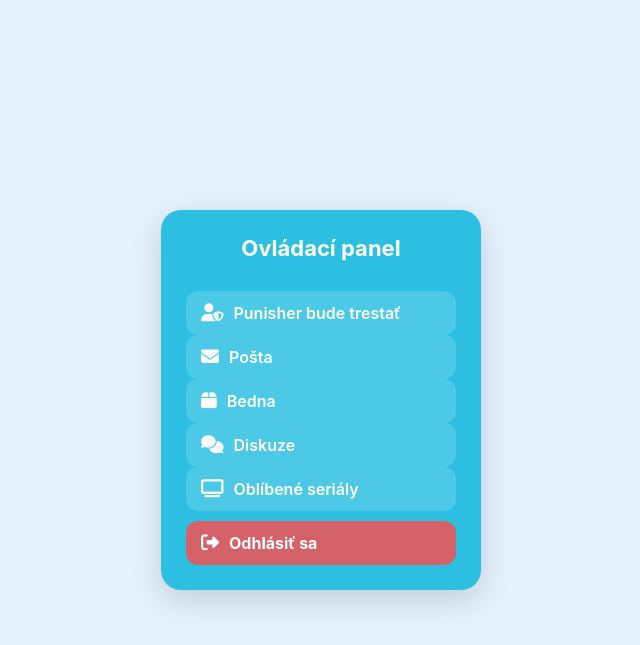
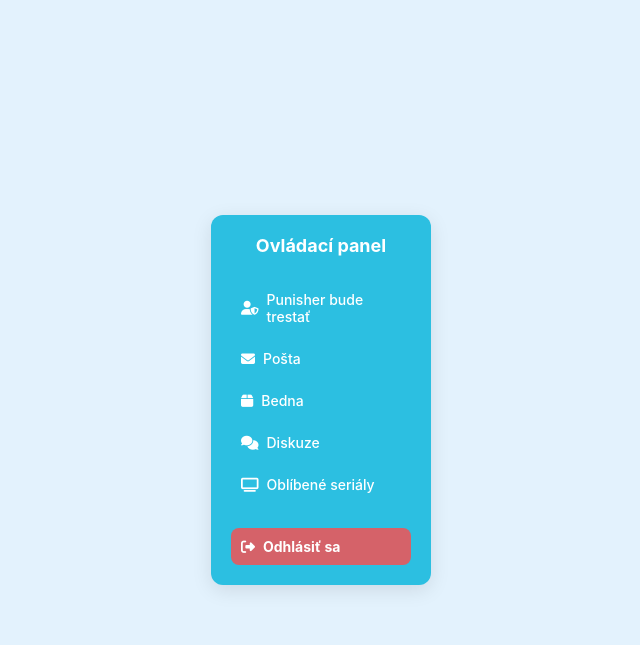
Before and after one commit to matusberes43/boban, a PHP site: page / in a window 1280 px wide. Shown: the top 645 px of the page, without its empty margins (319-959 px from the left). Run offline with PHP 8.4, Linux system fonts and the light colour scheme; some libraries are stand-ins or nearby versions.

Commit message:
Update styles.css

```diff
--- a/styles.css
+++ b/styles.css
@@ -1,4 +1,4 @@
-/* Reset základného štýlu */
+/* Reset štýlov */
 * {
     margin: 0;
     padding: 0;
@@ -14,13 +14,13 @@ body {
     height: 100vh;
 }
 
-/* Ovládací panel */
+/* Minimalistický panel */
 .sidebar {
-    width: 320px;
+    width: 220px;
     background: #2cbfe1;
-    padding: 25px;
-    border-radius: 20px;
-    box-shadow: 0 10px 30px rgba(0, 0, 0, 0.15);
+    padding: 20px;
+    border-radius: 12px;
+    box-shadow: 0 5px 20px rgba(0, 0, 0, 0.1);
     display: flex;
     flex-direction: column;
     gap: 10px;
@@ -29,68 +29,58 @@ body {
 /* Nadpis */
 .sidebar h2 {
     color: white;
-    font-size: 22px;
+    font-size: 18px;
     font-weight: bold;
     text-align: center;
-    margin-bottom: 20px;
+    margin-bottom: 15px;
 }
 
-/* Štýl sekcií */
-.menu-section {
+/* Navigácia */
+nav {
     display: flex;
-    justify-content: center;
-    align-items: center;
+    flex-direction: column;
+    gap: 5px;
 }
 
 /* Položky menu */
 .menu-item {
     display: flex;
     align-items: center;
-    gap: 10px;
-    width: 100%;
-    text-align: left;
-    padding: 12px 15px;
-    font-size: 16px;
-    font-weight: 600;
+    gap: 8px;
+    padding: 10px;
+    font-size: 14px;
+    font-weight: 500;
     color: white;
-    background: rgba(255, 255, 255, 0.15);
-    border-radius: 12px;
-    transition: all 0.3s ease-in-out;
     text-decoration: none;
+    border-radius: 8px;
+    transition: background 0.2s ease-in-out;
 }
 
 .menu-item i {
-    font-size: 18px;
+    font-size: 14px;
 }
 
 /* Hover efekt */
 .menu-item:hover {
-    background: rgba(255, 255, 255, 0.3);
-    transform: translateY(-2px);
+    background: rgba(255, 255, 255, 0.2);
 }
 
-/* Oddelenie sekcií */
-.divider {
-    border: none;
-    height: 1px;
-    background: rgba(255, 255, 255, 0.3);
-    margin: 5px 0;
+/* Sekcia pre odhlásenie */
+.logout-section {
+    margin-top: 15px;
+    display: flex;
+    justify-content: center;
 }
 
-/* Štýl zoznamu menu */
-.menu-list {
-    display: flex;
-    flex-direction: column;
-    gap: 8px;
-}
-
-/* Odhlásenie */
 .logout-btn {
     background: rgba(255, 76, 76, 0.8);
     font-weight: bold;
+    width: 100%;
+    text-align: center;
+    padding: 10px;
+    border-radius: 8px;
 }
 
 .logout-btn:hover {
     background: rgba(255, 76, 76, 1);
-    transform: scale(1.05);
 }
```
